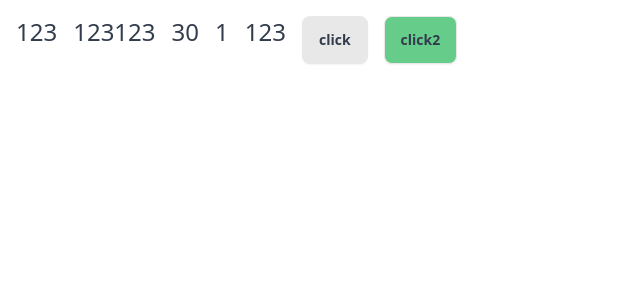
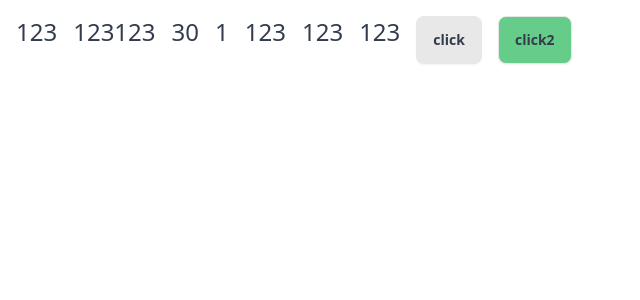
Before and after one commit to Zhong0118/RichEditor, a Vue app in the folder frontend/: page / in a window 1280 px wide. Shown: the top 300 px of the page, without its empty margins (0-640 px from the left). Built offline with nearby package versions, Linux system fonts and the light colour scheme.

Commit message:
just test

```diff
--- a/frontend/src/App.vue
+++ b/frontend/src/App.vue
@@ -26,6 +26,8 @@ function add() {
     <h1 class="text-2xl">{{ data3.age }}</h1>
     <h1 class="text-2xl">{{ data4.age }}</h1>
     <h1 class="text-2xl">{{ data5 }}</h1>
+    <h1 class="text-2xl">{{ data5 }}</h1>
+    <h1 class="text-2xl">{{ data5 }}</h1>
     <button class="btn" @click="add" >click</button>
     <button class="btn bg-primary">click2</button>
   </div>
```
